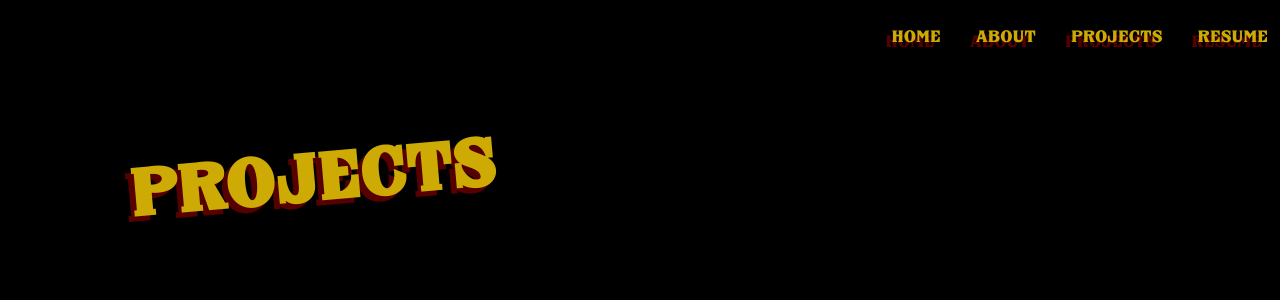
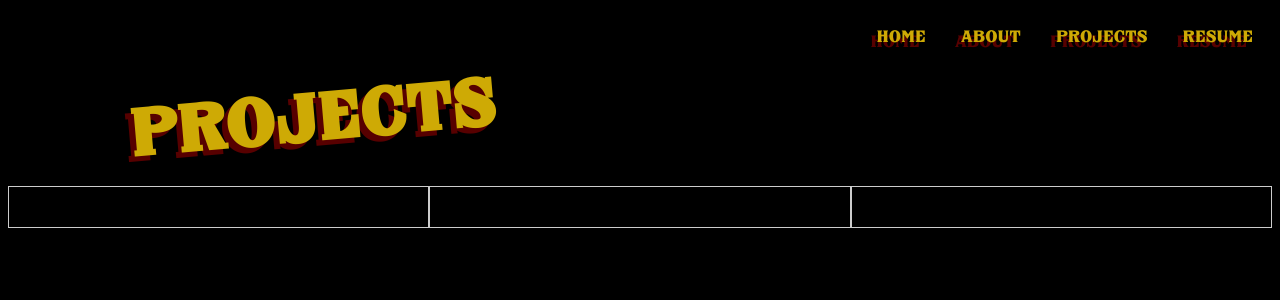
Before and after one commit to wesmith3/Portfolio, a Next.js app: page /projects in a window 1280 px wide. Shown: the top 300 px of the page. Built offline with nearby package versions, Linux system fonts and the light colour scheme.

Commit message:
adds project columns

```diff
--- a/src/app/about/page.css
+++ b/src/app/about/page.css
@@ -3,7 +3,7 @@
     flex-direction: column;
     justify-content: center;
     margin-left: 15vh;
-    height: 25vh;
+    height: 10vh;
     font-family: 'FHA';
     color: #ceaa05;
     font-size: 8vh;
--- a/src/app/projects/page.css
+++ b/src/app/projects/page.css
@@ -3,10 +3,21 @@
     flex-direction: column;
     justify-content: center;
     margin-left: 15vh;
-    height: 25vh;
+    height: 10vh;
     font-family: 'FHA';
     color: #ceaa05;
     font-size: 8vh;
     text-shadow: -6px 5px .05px #570000;
     transform: rotate(-5deg);
 }
+
+.proj-list {
+    display: flex;
+    justify-content: space-between; /* Adjust this property according to your layout needs */
+  }
+
+  .proj {
+    width: calc(33.33% - 10px); /* Adjust width as needed with padding/margin */
+    border: 1px solid #ccc; /* Add border styles */
+    padding: 20px; /* Add padding */
+  }
--- a/src/app/projects/page.tsx
+++ b/src/app/projects/page.tsx
@@ -1,9 +1,11 @@
 import './page.css'
+import Projects from './projects'
 
 export default function page() {
   return (
     <div>
       <h2 className="proj-title">Projects</h2>
+      <Projects />
     </div>
   )
 }
--- /dev/null
+++ b/src/app/projects/projects.tsx
@@ -0,0 +1,11 @@
+import React from 'react'
+
+export default function Projects() {
+  return (
+    <div className='proj-list'>
+        <div className='proj' />
+        <div className='proj' />
+        <div className='proj' />
+    </div>
+  )
+}
--- a/src/app/styles/navbar.css
+++ b/src/app/styles/navbar.css
@@ -4,7 +4,7 @@
     left: 0;
     width: 100%;
     background-color: black;
-    padding: 10px 20px;
+    padding: 10px 5px;
   }
 
   .navbar ul {
```
Also changed, not shown: src/app/TechStack.js (+4 -4 lines), src/app/styles/techstack.css (+26 -1 lines).
